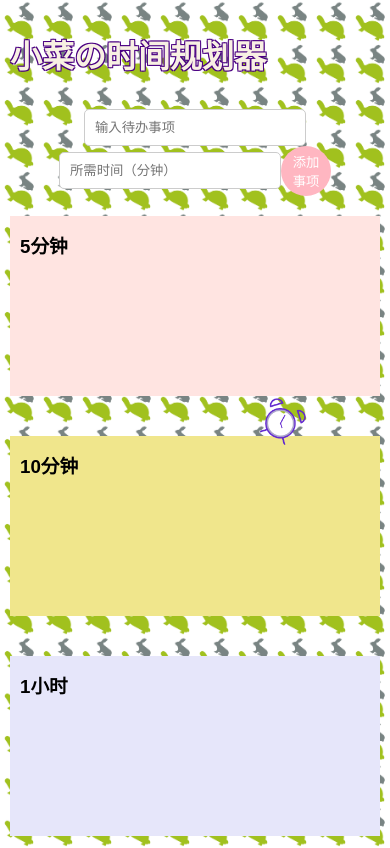
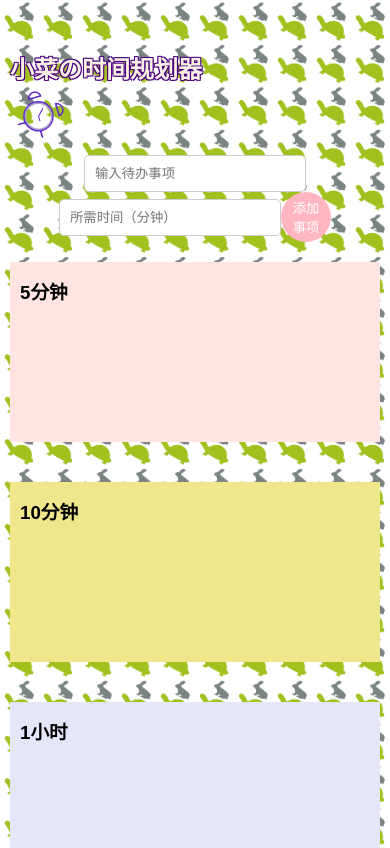
Before and after one commit to hyunlixemoji/shijianguihua, a plain HTML site: page index.html in a window 390 px wide. Shown: the top 848 px of the page. Drawn offline with Linux system fonts and the light colour scheme.

Commit message:
Update styles.css

```diff
--- a/styles.css
+++ b/styles.css
@@ -3,38 +3,42 @@ body {
     margin: 20px;
     background: url('龟兔赛跑.png') repeat;
     background-size: 10%;
+    height: 100vh;
 }
 
 .container, .quadrant-container {
     display: flex;
     justify-content: center;
     align-items: center;
-    flex-wrap: wrap; /* 允许换行 */
+    flex-wrap: wrap;
 }
 
-.title-container {
-    position: relative;
-    text-align: center;
+#title-container {
+    display: flex;
+    justify-content: center;
+    align-items: center;
+    margin-top: 50px;
 }
 
 #title {
     color: #f8f0e3;
     text-shadow: 1px 1px 0 #4b0082, -1px 1px 0 #4b0082, 1px -1px 0 #4b0082, -1px -1px 0 #4b0082;
-    display: inline-block;
-    position: relative;
+    margin: 0;
+    padding-right: 5px;
+    font-size: 2em;
+}
+
+.image-container {
+    width: 60px;
 }
 
 .title-image {
-    position: absolute;
-    right: 20%;
-    top: 50%;
-    transform: translateY(-50%);
-    width: 10%;
+    width: 100%;
 }
 
 input {
-    width: 100%; /* 使用百分比宽度 */
-    max-width: 200px; /* 最大宽度 */
+    width: 100%;
+    max-width: 200px;
     padding: 10px;
     border: 1px solid #ccc;
     border-radius: 5px;
@@ -52,20 +56,16 @@ button {
     border: none;
 }
 
-button:hover {
-    background-color: #ff69b4;
-}
+button:hover { background-color: #ff69b4; }
 
 .quadrant-container {
-    display: flex;
-    flex-wrap: wrap;
     min-height: 400px;
     gap: 20px;
 }
 
 .quadrant {
     box-sizing: border-box;
-    width: calc(45% - 20px); /* 减去间隔 */
+    width: calc(45% - 20px);
     min-height: 180px;
     padding: 10px;
 }
@@ -87,9 +87,7 @@ li {
     align-items: center;
 }
 
-.dot {
-    margin-right: 10px;
-}
+.dot { margin-right: 10px; }
 
 #tasks5MinList { color: #FFA07A; }
 #tasks10MinList { color: #FFA500; }
@@ -100,6 +98,12 @@ li {
 
 @media (max-width: 600px) {
     body { margin: 10px; }
+    #title-container {
+        flex-direction: column;
+        align-items: flex-start;
+    }
+    #title { font-size: 1.5em; }
+    .image-container { max-width: 50px; }
     input { width: calc(100% - 22px); margin-right: 0; }
     button { width: 50px; height: 50px; }
     .quadrant { width: 100%; margin: 10px 0; }
@@ -120,8 +124,8 @@ li {
     color: white;
     cursor: pointer;
     font-size: 16px;
+    border-radius: 10px;
     transition: background-color 0.3s;
-    border-radius: 10px;
 }
 
 .priority-button.red { background-color: #ff4500; }
```
